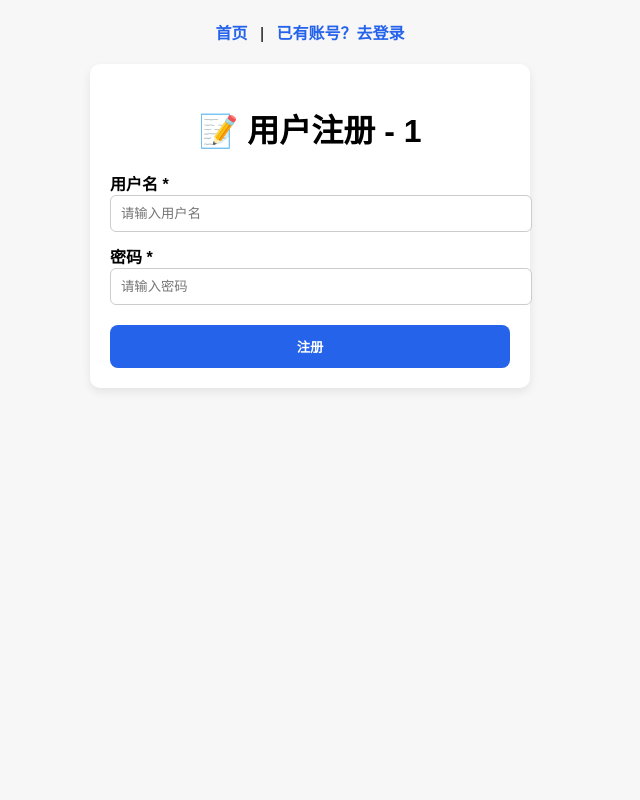
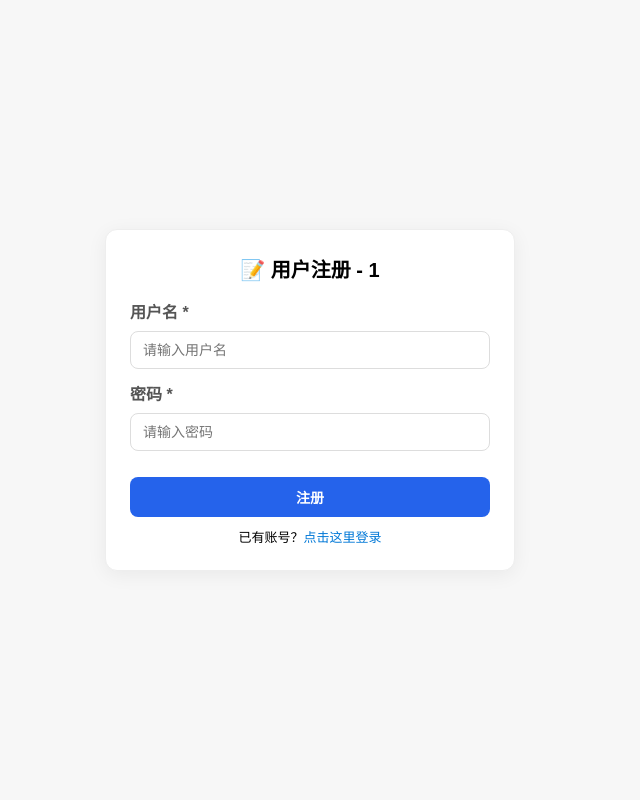
Before and after one commit to xuyue-it/school-practice-system, a Flask app: page /site/1/register in a window 1280 px wide. Shown: the whole page, without its empty margins (330-970 px from the left). Run offline with Flask 3, Linux system fonts and the light colour scheme; some libraries are stand-ins or nearby versions.

Commit message:
feat: 更新所有登录与注册页面 UI 样式，统一为卡片风格

```diff
--- a/templates/site_register.html
+++ b/templates/site_register.html
@@ -4,38 +4,95 @@
   <meta charset="UTF-8">
   <title>用户注册 - {{ site_name }}</title>
   <style>
-    body { font-family:"Microsoft YaHei", sans-serif; background:#f7f7f7; margin:20px; }
-    .card { max-width:400px; margin:0 auto; background:#fff; padding:20px; border-radius:10px;
-      box-shadow:0 4px 10px rgba(0,0,0,.08); }
-    h1 { text-align:center; font-weight:900; margin-bottom:20px; }
-    label { font-weight:700; display:block; margin-top:12px; }
-    input { width:100%; padding:10px; border:1px solid #ccc; border-radius:6px; font-family:inherit; }
-    button { margin-top:20px; width:100%; padding:12px; background:#2563eb; color:white; border:none; border-radius:8px; cursor:pointer; font-weight:700; }
+    body {
+      font-family:"Microsoft YaHei", sans-serif;
+      background:#f7f7f7;
+      display:flex;
+      align-items:center;
+      justify-content:center;
+      height:100vh;
+      margin:0;
+    }
+    .card {
+      width:360px;
+      background:#fff;
+      border:1px solid #eee;
+      border-radius:12px;
+      box-shadow:0 4px 20px rgba(0,0,0,.06);
+      padding:24px;
+    }
+    h1 {
+      font-size:20px;
+      margin:0 0 16px;
+      text-align:center;
+    }
+    label {
+      display:block;
+      margin-bottom:8px;
+      color:#555;
+      font-weight:bold;
+    }
+    input[type="text"],
+    input[type="password"] {
+      width:100%;
+      padding:10px 12px;
+      border:1px solid #ddd;
+      border-radius:8px;
+      font-size:14px;
+      margin-bottom:12px;
+      box-sizing:border-box;
+    }
+    button {
+      width:100%;
+      margin-top:14px;
+      padding:10px 12px;
+      background:#2563eb;
+      color:#fff;
+      border:none;
+      border-radius:8px;
+      cursor:pointer;
+      font-size:14px;
+      font-weight:bold;
+    }
     button:hover { background:#1d4ed8; }
-    .topbar { text-align:center; margin-bottom:20px; }
-    .topbar a { margin:0 8px; color:#2563eb; text-decoration:none; font-weight:600; }
-    .error { color:red; text-align:center; margin-top:10px; }
+    .error {
+      color:#c0392b;
+      font-size:13px;
+      margin-top:8px;
+      text-align:center;
+    }
+    .link {
+      margin-top:10px;
+      text-align:center;
+      font-size:13px;
+    }
+    .link a {
+      color:#0078D7;
+      text-decoration:none;
+    }
+    .link a:hover { text-decoration:underline; }
   </style>
 </head>
 <body>
-  <div class="topbar">
-    <a href="/">首页</a> | <a href="{{ url_for('site_login', site_name=site_name) }}">已有账号？去登录</a>
-  </div>
   <div class="card">
     <h1>📝 用户注册 - {{ site_name }}</h1>
     <form method="post">
-      <label>用户名 *</label>
-      <input type="text" name="username" required placeholder="请输入用户名">
+      <label for="username">用户名 *</label>
+      <input id="username" type="text" name="username" required placeholder="请输入用户名">
 
-      <label>密码 *</label>
-      <input type="password" name="password" required placeholder="请输入密码">
+      <label for="password">密码 *</label>
+      <input id="password" type="password" name="password" required placeholder="请输入密码">
 
       <button type="submit">注册</button>
     </form>
 
     {% if error %}
-      <p class="error">{{ error }}</p>
+      <div class="error">{{ error }}</div>
     {% endif %}
+
+    <div class="link">
+      已有账号？<a href="{{ url_for('site_login', site_name=site_name) }}">点击这里登录</a>
+    </div>
   </div>
 </body>
 </html>
```
Also changed, not shown: templates/site_admin_login.html (+71 -19 lines), templates/site_login.html (+75 -18 lines).
